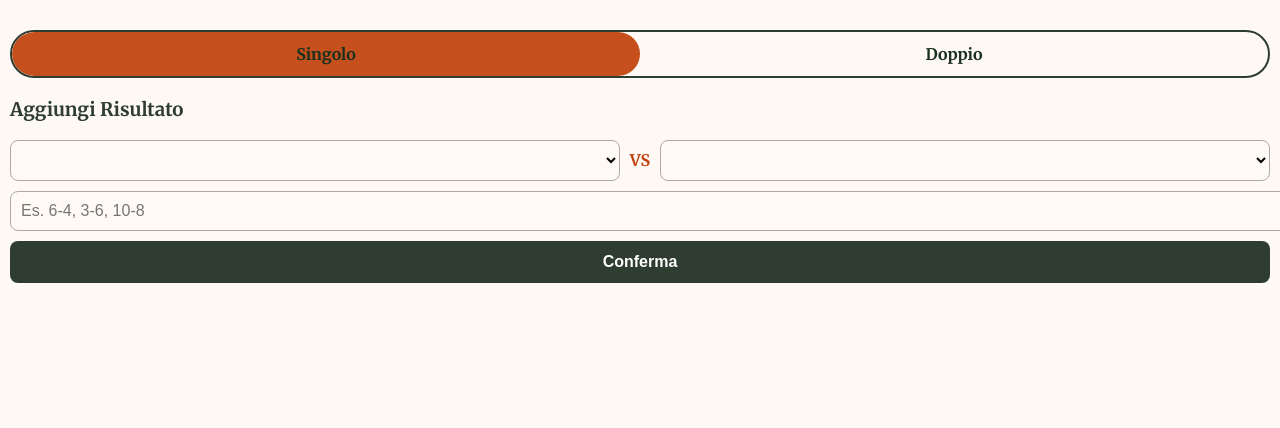
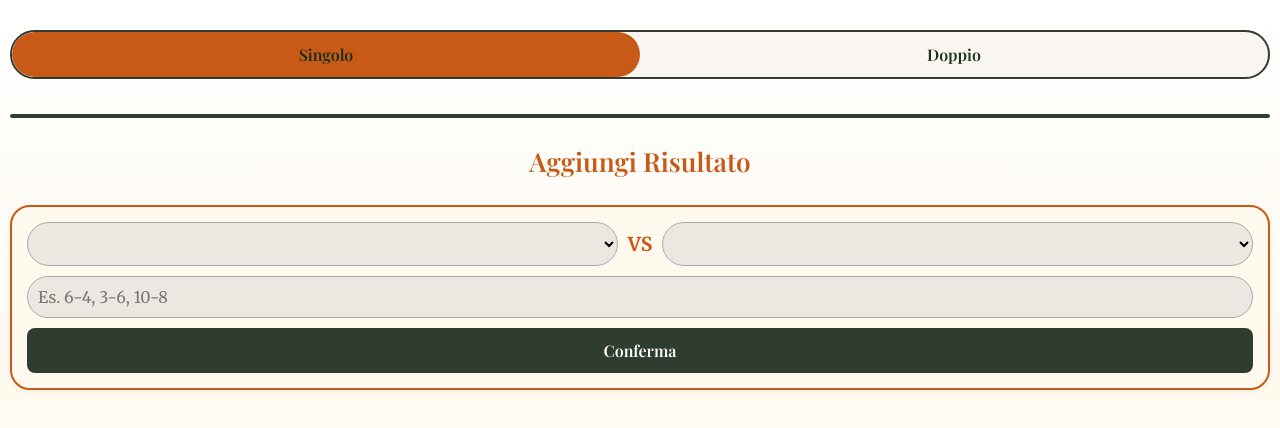
Before and after one commit to zabayone/SammaOpen, a plain HTML site: page index.html in a window 1280 px wide. Drawn offline with nearby package versions, Linux system fonts and the light colour scheme; no server answers.

Commit message:
push della muerte

```diff
--- a/index.html
+++ b/index.html
@@ -17,10 +17,12 @@
             <label for="doubles" id="tab-doubles">Doppio</label>
             <div class="slider"></div>
         </div>
-
-        <div id="leaderboard"></div>
-
-        <h3>Aggiungi Risultato</h3>
+        <div id="tableWrapper">
+            <div id="leaderboard"></div>
+        </div>
+        <div class="add-result">
+            <h3>Aggiungi Risultato</h3>
+        </div>
        <div class="match-form">
             <div class="team" id="team1">
                 <select id="player1"></select>
--- a/styles.css
+++ b/styles.css
@@ -1,11 +1,17 @@
-@import url('https://fonts.googleapis.com/css2?family=Merriweather:wght@400;700&display=swap');
+@import url('https://fonts.googleapis.com/css2?family=Merriweather:wght@400;700&family=Playfair+Display:wght@600&display=swap');
+
+html {
+  height: 100%;
+  font-size: 16px;
+  background: linear-gradient(to bottom, #ffffff, #fff9ee);
+}
 
 body {
-  font-family: 'Merriweather', serif;
+  font-family: 'Merriweather', 'Playfair Display', serif;
   margin: 0;
   padding: 10px;
-  background-color: #fef9f4;
   color: #2e3d30;
+  background: linear-gradient(to bottom, #ffffff, #fff9ee);
 }
 
 #logo {
@@ -14,25 +20,21 @@ body {
 }
 #logo img {
   height: 60px;
+  border-radius: 50%;
+  border: 3px solid #c95917;
+  background-color: #fff9ee;
 }
 
-.team {
-  display: flex;
-  gap: 10px;
-  justify-content: center;
-  align-items: center;
-}
-
-@media (max-width: 600px) {
-  .team {
-    flex-direction: row; /* Mantieni orizzontale */
-  }
-  #team2 {
-    flex-direction: column;
-  }
-  .match-form {
-    flex-direction: column;
-  }
+.add-result {
+  text-align: center;
+  border-radius: 25px;
+  width: 38%;
+  position: relative;
+  transform: translateX(-50%);
+  left: 50%;
+  color: #c95917;
+  font-family: 'Playfair Display', serif;
+  font-size: 1.4em;
 }
 
 .tab-switch {
@@ -43,6 +45,7 @@ body {
   border: 2px solid #2e3d30;
   border-radius: 25px;
   overflow: hidden;
+  background-color: #f3eee683;
 }
 
 .tab-switch input {
@@ -58,6 +61,7 @@ body {
   position: relative;
   font-weight: bold;
   color: #1a301d;
+  font-family: 'Playfair Display', serif;
 }
 
 .tab-switch .slider {
@@ -66,8 +70,7 @@ body {
   bottom: 0;
   left: 0;
   width: 50%;
-  border-width: 2px;
-  background-color: #c1440eec;
+  background-color: #c95917;
   border-radius: 25px;
   z-index: 1;
   transition: left 0.3s ease;
@@ -81,19 +84,26 @@ body {
   display: flex;
   flex-direction: column;
   gap: 10px;
+  background-color: #fff9ee;
+  border: 2px solid #c95917;
+  border-radius: 20px;
+  box-shadow: 0 2px 6px rgba(0,0,0,0.05);
+  padding: 15px;
 }
 
 .team {
   display: flex;
   gap: 10px;
   justify-content: center;
+  align-items: center;
 }
 
 .vs {
   text-align: center;
   font-weight: bold;
   margin: 5px 0;
-  color: #c1440e;
+  color: #c95917;
+  font-size: 1.2em;
 }
 
 select, input[type="text"] {
@@ -101,8 +111,9 @@ select, input[type="text"] {
   padding: 10px;
   font-size: 1em;
   border: 1px solid #aaa;
-  border-radius: 8px;
-  background-color: #fffaf5;
+  border-radius: 25px;
+  background-color: #ede7e2;
+  font-family: 'Merriweather', serif;
 }
 
 button {
@@ -114,22 +125,34 @@ button {
   font-size: 1em;
   cursor: pointer;
   font-weight: bold;
+  font-family: 'Playfair Display', serif;
 }
 
 button:hover {
   background-color: #c1440e;
 }
 
+#tableWrapper {
+  border: 2px solid #2e3d30;
+  border-radius: 25px;
+  overflow: hidden;
+  background-color: #2e3d30;
+  margin-top: 35px;
+}
+
 #leaderboard table {
   width: 100%;
+  overflow: hidden;
   border-collapse: collapse;
-  margin-top: 20px;
+  background-color: #fff9ee;
+  margin-top: 5px;
 }
 
 #leaderboard th, #leaderboard td {
   padding: 8px;
   text-align: center;
   font-size: 0.95em;
+  font-family: 'Merriweather', serif;
 }
 
 #leaderboard th {
@@ -139,6 +162,10 @@ button:hover {
 
 #leaderboard tr:nth-child(even) {
   background-color: #f3eee6;
+}
+
+#leaderboard tr:nth-child(odd) {
+  background-color: #fdf8f2;
 }
 
 #leaderboard tr:hover {
@@ -186,4 +213,12 @@ button:hover {
   button {
     font-size: 0.95em;
   }
+
+  .add-result {
+    width: 90%;
+  }
 }
+
+#setResults{
+  width: auto;
+}
```
Also changed, not shown: 2 other files.
